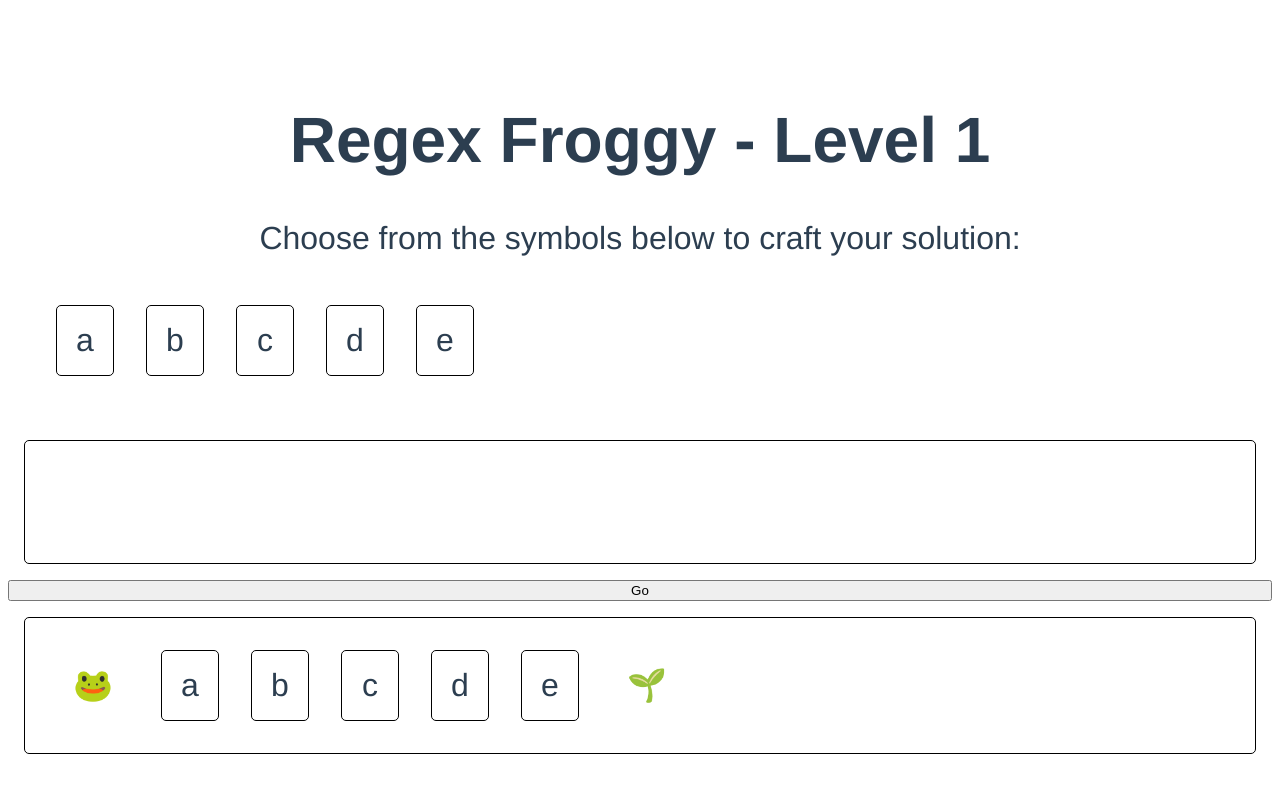
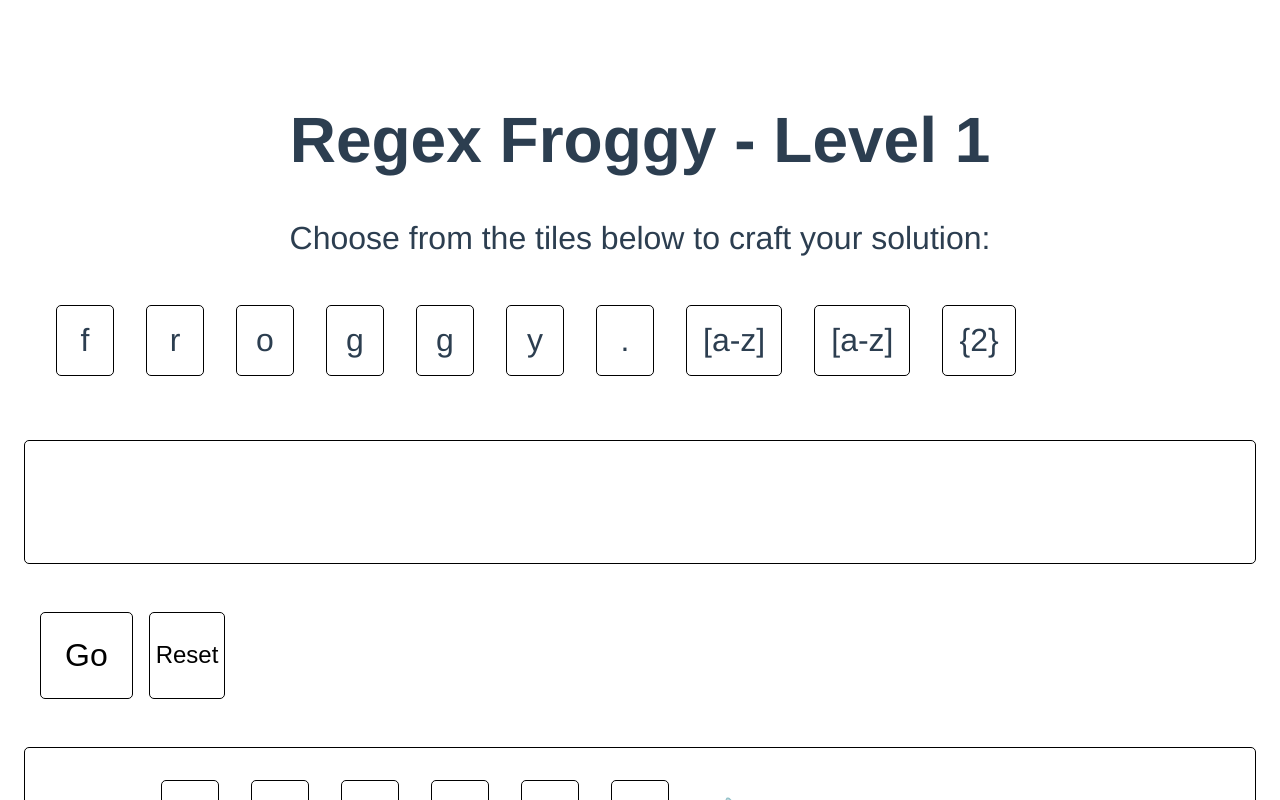
Before and after one commit to tdurtschi/reg-express, a Vue app: page / in a window 1280 px wide. Shown: the top 800 px of the page. Built offline with nearby package versions, Linux system fonts and the light colour scheme.

Commit message:
Added some levels and added reset button

```diff
--- a/src/App.vue
+++ b/src/App.vue
@@ -1,14 +1,10 @@
 <template>
   <RegexFrog
-    id="1"
-    puzzle="abcde"
-    :availableTiles="['a', 'b', 'c', 'd', 'e']"
-  />
-  <RegexFrog id="2" puzzle="aabb" :availableTiles="['a', 'b', '*', '*']" />
-  <RegexFrog
-    id="3"
-    puzzle="aabab"
-    :availableTiles="['a', 'b', 'a', '(', ')', '*']"
+    v-for="(level, index) in levels"
+    v-bind:key="index"
+    :id="level.id"
+    :puzzle="level.puzzle"
+    :availableTiles="level.availableTiles"
   />
 </template>
 
@@ -20,7 +16,87 @@ export default {
   components: {
     RegexFrog,
   },
+  data() {
+    return {
+      levels: [
+        {
+          id: "1",
+          puzzle: "froggy",
+          availableTiles: [
+            "f",
+            "r",
+            "o",
+            "g",
+            "g",
+            "y",
+            ".",
+
+            "[a-z]",
+            "[a-z]",
+            "{2}",
+          ],
+        },
+        {
+          id: "1.2",
+          puzzle: "froggy",
+          availableTiles: ["f", "r", "o", "y", ".", "[a-z]", "[a-z]", "{2}"],
+        },
+        {
+          id: "1.3",
+          puzzle: "forgery",
+          availableTiles: ["f", "r", "o", "y", ".", "[a-z]", "[a-z]", "{2}"],
+        },
+        {
+          id: "1.4",
+          puzzle: "fourgery",
+          availableTiles: ["f", "r", "o", "y", ".", "[a-z]", "[a-z]", "{4}"],
+        },
+        {
+          id: "1.5",
+          puzzle: "fivegery",
+          availableTiles: ["f", "r", "o", "y", ".", "[a-z]", "[a-z]", "{4}"],
+        },
+        {
+          id: "1.6",
+          puzzle: "froyo rosy",
+          availableTiles: [
+            "f",
+            "r",
+            "o",
+            "y",
+            ".",
+            "[a-z]",
+            "[a-z]",
+            "{2}",
+            "{4}",
+          ],
+        },
+        {
+          id: "2",
+          puzzle: "banana",
+          availableTiles: ["b", "a", "a", "n", "(", ")", "{2}"],
+        },
+        { id: "3", puzzle: "   ", availableTiles: [".", "a", " ", " "] },
+        { id: "4", puzzle: " a a", availableTiles: [".", "a", " ", " "] },
+        {
+          id: "5",
+          puzzle: "vetted",
+          availableTiles: ["v", "et", "ted", "|", "(", ")", "{2}"],
+        },
+      ],
+    };
+  },
 };
+
+// const otherLevels = [
+//   { id: "1", puzzle: "abcde", availableTiles: "['a', 'b', 'c', 'd', 'e']" },
+//   { id: "2", puzzle: "aabb", availableTiles: "['a', 'b', '*', '*']" },
+//   {
+//     id: "3",
+//     puzzle: "aabab",
+//     availableTiles: "['a', 'b', 'a', '(', ')', '*']",
+//   },
+// ];
 </script>
 
 <style>
--- a/src/components/RegexFrog.vue
+++ b/src/components/RegexFrog.vue
@@ -1,10 +1,10 @@
 <template>
   <main class="main">
     <h1>Regex Froggy - Level {{ id }}</h1>
-    Choose from the symbols below to craft your solution:
-    <section class="symbols">
+    {{ id == "1" ? "Choose from the tiles below to craft your solution:" : "" }}
+    <section class="">
       <div
-        class="puzzle-tile"
+        class="available puzzle-tile"
         v-for="(symbol, index) in remainingTiles"
         v-bind:key="index"
         @click="add(symbol)"
@@ -21,7 +21,10 @@
         {{ tile.char }}
       </div>
     </section>
-    <button type="button" @click="doPuzzle">Go</button>
+    <section class="actions">
+      <button type="button" class="go" @click="doPuzzle">Go</button>
+      <button type="button" @click="restart">Reset</button>
+    </section>
     <div class="border puzzle">
       <div :class="`${currentIndex < 0 ? 'froggy' : 'placeholder'}`"></div>
       <div
@@ -38,7 +41,10 @@
       ></div>
     </div>
 
-    <section class="result">{{ result }}</section>
+    <section class="result" v-if="result">{{ result }}</section>
+    <section class="actions" v-if="result">
+      <button type="button" @click="restart">Restart</button>
+    </section>
   </main>
 </template>
 
@@ -54,7 +60,10 @@ export default {
   },
   setup: (props) => {
     const result = ref("");
-    const solution = ref("");
+    const chosenTiles = ref([]);
+    const solution = computed(() => {
+      return chosenTiles.value.reduce((prev, curr) => prev + curr, "");
+    });
     let { puzzle, availableTiles } = toRefs(props);
     const currentIndex = ref(-1);
     const remainingTiles = ref(availableTiles.value.map((tile) => tile));
@@ -84,7 +93,7 @@ export default {
     });
 
     const solutionTiles = computed(() => {
-      return solution.value.split("").map((char, id) => ({
+      return chosenTiles.value.map((char, id) => ({
         char,
         id,
       }));
@@ -112,21 +121,27 @@ export default {
       }
 
       result.value = didWin.value
-        ? "You won!"
+        ? "🎉 You won!"
         : validSubstringLength.value == 0
         ? "🚨 Invalid Solution!"
         : "🚫 You lose! Fuck you!";
     }
 
     function add(tile) {
-      console.log("Add", tile);
       const indexOfItemToRemove = remainingTiles.value.findIndex(
         (remaining) => remaining == tile
       );
       remainingTiles.value = remainingTiles.value.filter(
         (_, i) => i != indexOfItemToRemove
       );
-      solution.value = solution.value + tile;
+      chosenTiles.value.push(tile);
+    }
+
+    function restart() {
+      remainingTiles.value = availableTiles.value;
+      currentIndex.value = -1;
+      chosenTiles.value = [];
+      result.value = "";
     }
 
     return {
@@ -138,6 +153,7 @@ export default {
       currentIndex,
       validSubstringLength,
       remainingTiles,
+      restart,
     };
   },
   methods: {},
@@ -172,6 +188,13 @@ section {
   display: flex;
 }
 
+.available {
+  cursor: pointer;
+}
+.available:active {
+  position: relative;
+  top: 4px;
+}
 .puzzle-tile {
   border: 1px solid black;
   border-radius: 5px;
@@ -197,7 +220,7 @@ section div {
   margin: 1rem;
 }
 .finish:before {
-  content: "🌱";
+  content: "🪰";
 }
 .froggy:before {
   content: "🐸";
@@ -214,4 +237,24 @@ section div {
 .highlight-red {
   background-color: #ffdddd;
 }
+.actions {
+  display: flex;
+}
+.actions button {
+  font-size: 24px;
+  background-color: white;
+  border: 1px solid black;
+  border-radius: 5px;
+  margin-right: 16px;
+}
+
+.actions button:active {
+  position: relative;
+  top: 4px;
+}
+
+.go {
+  padding: 24px;
+  font-size: 32px !important;
+}
 </style>
```
